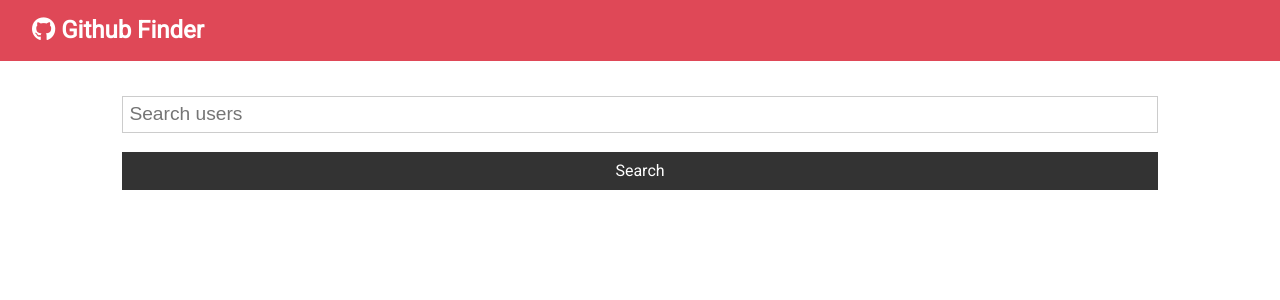
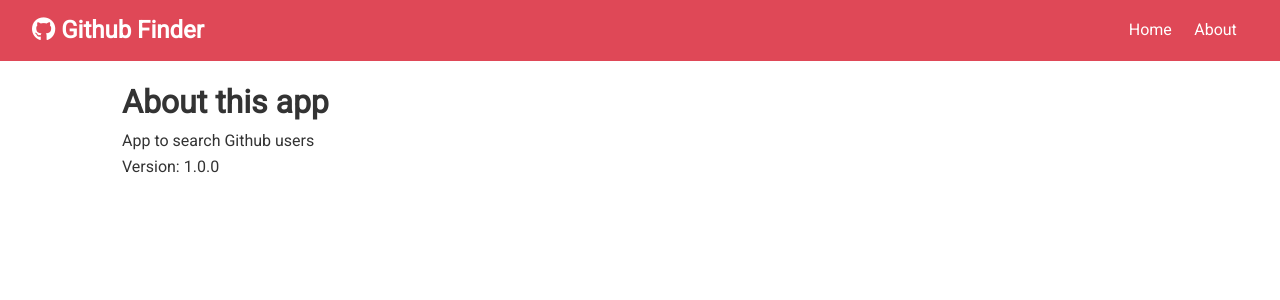
Before and after one commit to philmottin/github-tracker, a React (Create React App) app in the folder client/: page /about in a window 1280 px wide. Shown: the top 300 px of the page. Built offline with nearby package versions, Linux system fonts and the light colour scheme.

Commit message:
Add Routes and About Component
Add Links to Navbar Component
Installed react-router-dom package

```diff
--- a/client/package.json
+++ b/client/package.json
@@ -9,6 +9,7 @@
     "axios": "^0.21.1",
     "react": "^17.0.1",
     "react-dom": "^17.0.1",
+    "react-router-dom": "^5.2.0",
     "react-scripts": "4.0.2",
     "web-vitals": "^1.0.1"
   },
--- a/client/src/App.js
+++ b/client/src/App.js
@@ -1,8 +1,10 @@
-import React, { Component } from 'react';
+import React, { Component, Fragment } from 'react';
+import { BrowserRouter as Router, Switch, Route } from 'react-router-dom';
 import Navbar from './components/layout/Navbar';
 import Users from './components/users/Users';
 import Search from './components/users/Search';
 import Alert from './components/layout/Alert';
+import About from './components/pages/About';
 
 import axios from 'axios';
 import './App.css';
@@ -37,10 +39,17 @@
   render() {
     const { users, loading } = this.state;
     return (
+      <Router>
         <div>
           <Navbar />
           <div className='container'>
             <Alert alert={this.state.alert} />
+            <Switch>
+              <Route
+                exact
+                path='/'
+                render={(props) => (
+                  <Fragment>
                     <Search
                       searchUsers={this.searchUsers}
                       clearUsers={this.clearUsers}
@@ -48,8 +57,14 @@
                       setAlert={this.setAlert}
                     />
                     <Users loading={loading} users={users} />
+                  </Fragment>
+                )}
+              />
+              <Route exact path='/about' component={About} />
+            </Switch>
           </div>
         </div>
+      </Router>
     );
   }
 }
--- a/client/src/components/layout/Navbar.jsx
+++ b/client/src/components/layout/Navbar.jsx
@@ -1,5 +1,6 @@
 import React from 'react';
 import PropTypes from 'prop-types';
+import { Link } from 'react-router-dom';
 
 const Navbar = ({ icon, title }) => {
   return (
@@ -7,6 +8,14 @@
       <h1>
         <i className={icon}></i> {title}
       </h1>
+      <ul>
+        <li>
+          <Link to='/'>Home</Link>
+        </li>
+        <li>
+          <Link to='/about'>About</Link>
+        </li>
+      </ul>
     </nav>
   );
 };
--- /dev/null
+++ b/client/src/components/pages/About.jsx
@@ -0,0 +1,13 @@
+import React, { Fragment } from 'react';
+
+const About = () => {
+  return (
+    <Fragment>
+      <h1>About this app</h1>
+      <p>App to search Github users</p>
+      <p>Version: 1.0.0</p>
+    </Fragment>
+  );
+};
+
+export default About;
```
Also changed, not shown: 1 other file (tests, documents, lock files or other folders). Lines whose indentation alone changed are shown as unchanged.
